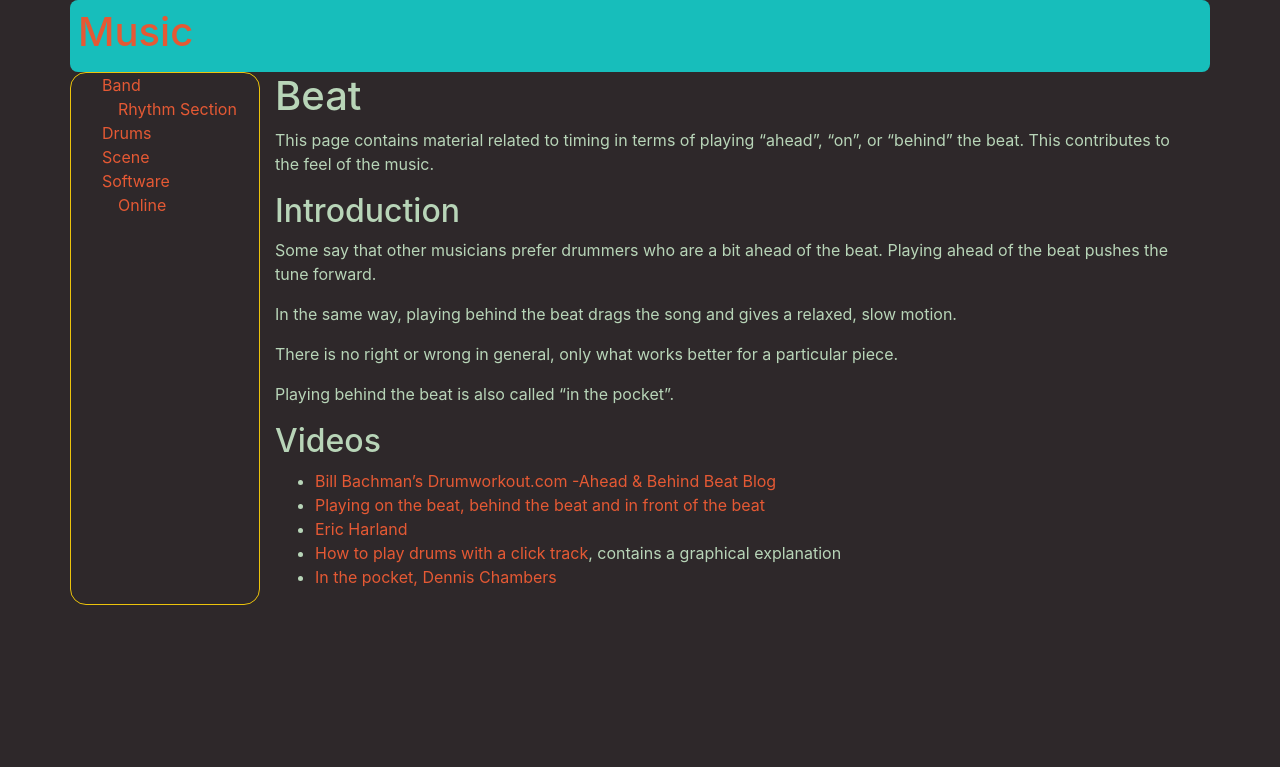
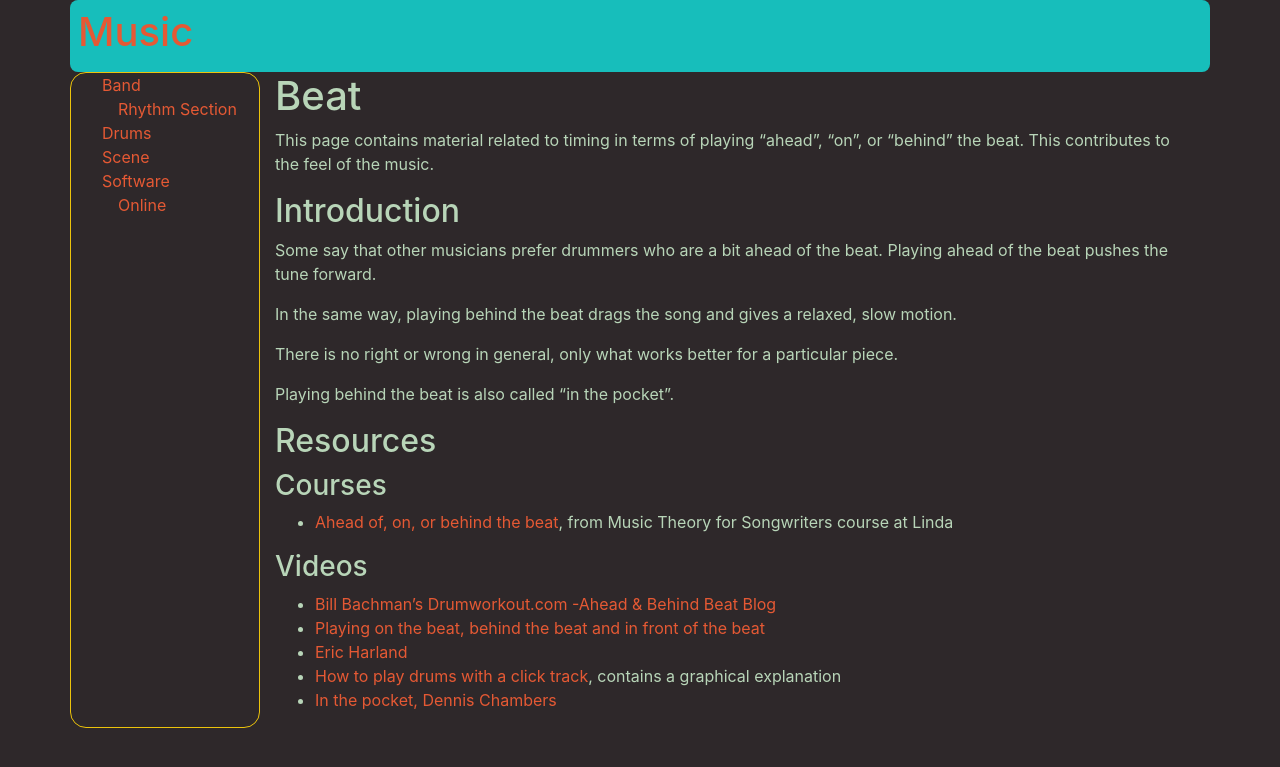
Before and after one commit to MisterY/music-site, a Jekyll site: the page built from drums/beat.md, in a window 1280 px wide. Shown: the top 767 px of the page. Built offline with Jekyll 4.4.1, drawn with Linux system fonts in a browser that asks for light colours; nearby versions of some CDN libraries; our own code applies the rules of GitHub Pages for plain Markdown files.

Commit message:
links to lynda course, dynamics and ahead/behind the beat

```diff
--- a/drums/beat.md
+++ b/drums/beat.md
@@ -13,7 +13,13 @@ There is no right or wrong in general, only what works better for a particular p
 
 Playing behind the beat is also called "in the pocket".
 
-## Videos
+## Resources
+
+### Courses
+
+- [Ahead of, on, or behind the beat](https://www.lynda.com/Audio-Music-tutorials/Ahead-behind-beat/544274/595250-4.html), from Music Theory for Songwriters course at Linda
+
+### Videos
 
 - [Bill Bachman's Drumworkout.com -Ahead & Behind Beat Blog](https://www.youtube.com/watch?v=IPuRMdKfjEU)
 - [Playing on the beat, behind the beat and in front of the beat](https://www.youtube.com/watch?v=GlcSuJlOwJ0)
```
Also changed, not shown: drums/dynamics.md (+1 -0 lines).
